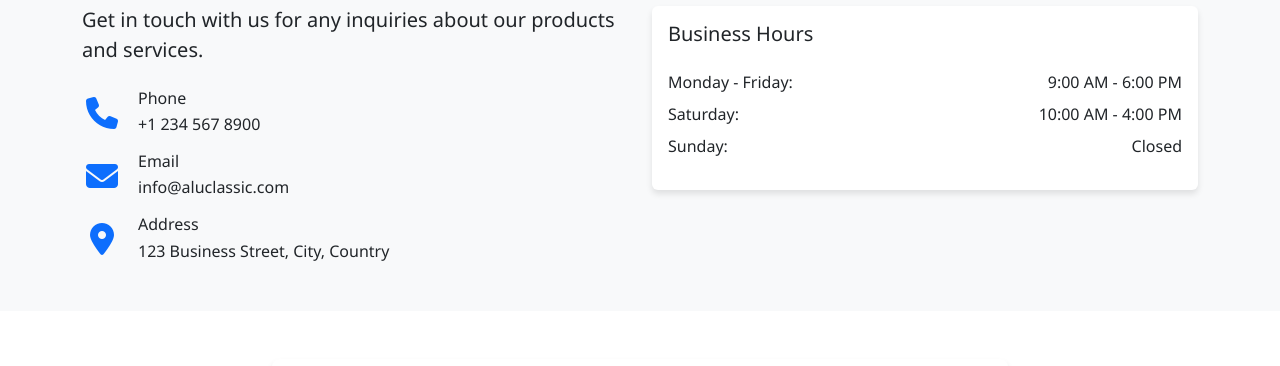
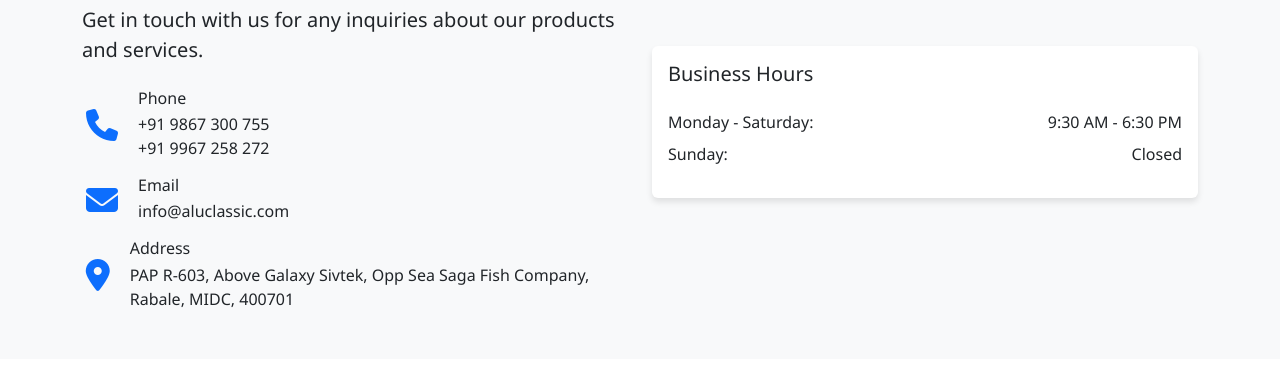
Before and after one commit to backtrackbaba/aluclassic, a plain HTML site: page contact.html in a window 1280 px wide. Shown: the part 191-557 px from the top of the page. Drawn offline with nearby package versions, Linux system fonts and the light colour scheme.

Commit message:
Update contact page

```diff
--- a/contact.html
+++ b/contact.html
@@ -60,7 +60,8 @@
                             <i class="fas fa-phone fa-2x text-primary me-3"></i>
                             <div>
                                 <h3 class="h6 mb-1">Phone</h3>
-                                <p class="mb-0">+1 234 567 8900</p>
+                                <p class="mb-0">+91 9867 300 755</p>
+                                <p class="mb-0">+91 9967 258 272</p>
                             </div>
                         </div>
                         <div class="d-flex align-items-center mb-3">
@@ -74,7 +75,7 @@
                             <i class="fas fa-map-marker-alt fa-2x text-primary me-3"></i>
                             <div>
                                 <h3 class="h6 mb-1">Address</h3>
-                                <p class="mb-0">123 Business Street, City, Country</p>
+                                <p class="mb-0">PAP R-603, Above Galaxy Sivtek, Opp Sea Saga Fish Company, Rabale, MIDC, 400701</p>
                             </div>
                         </div>
                     </div>
@@ -85,12 +86,8 @@
                             <h2 class="h5 mb-4">Business Hours</h2>
                             <ul class="list-unstyled">
                                 <li class="d-flex justify-content-between mb-2">
-                                    <span>Monday - Friday:</span>
-                                    <span>9:00 AM - 6:00 PM</span>
-                                </li>
-                                <li class="d-flex justify-content-between mb-2">
-                                    <span>Saturday:</span>
-                                    <span>10:00 AM - 4:00 PM</span>
+                                    <span>Monday - Saturday:</span>
+                                    <span>9:30 AM - 6:30 PM</span>
                                 </li>
                                 <li class="d-flex justify-content-between">
                                     <span>Sunday:</span>
@@ -180,7 +177,7 @@
         <div class="container-fluid p-0">
             <div class="map-container">
                 <iframe
-                    src="https://www.google.com/maps/embed?pb=!1m18!1m12!1m3!1d3024.2219901290355!2d-74.00369368400567!3d40.71312937933185!2m3!1f0!2f0!3f0!3m2!1i1024!2i768!4f13.1!3m3!1m2!1s0x89c25a23e28c1191%3A0x49f75d3281df052a!2s150%20Park%20Row%2C%20New%20York%2C%20NY%2010007%2C%20USA!5e0!3m2!1sen!2s!4v1639502545785!5m2!1sen!2s"
+                    src="https://www.google.com/maps/embed?pb=!1m17!1m12!1m3!1d942.3172247341467!2d73.00998092850845!3d19.139703265846514!2m3!1f0!2f0!3f0!3m2!1i1024!2i768!4f13.1!3m2!1m1!2zMTnCsDA4JzIyLjkiTiA3M8KwMDAnMzguMyJF!5e0!3m2!1sen!2sin!4v1735475157247!5m2!1sen!2sin"
                     width="100%"
                     height="450"
                     style="border:0;"
```
